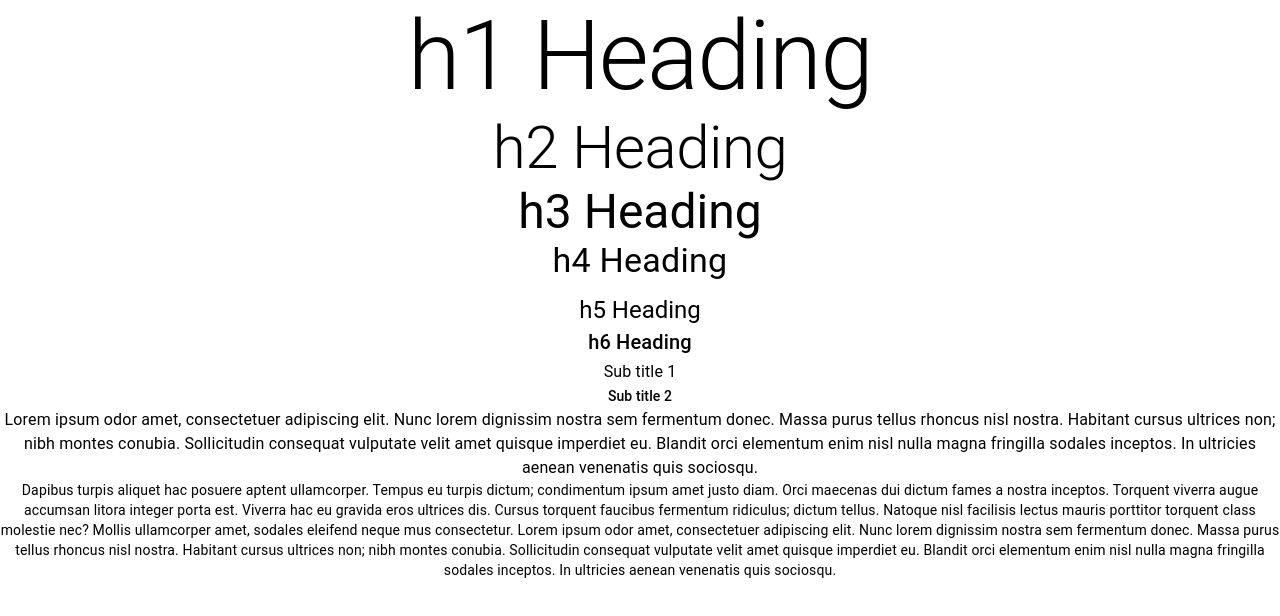
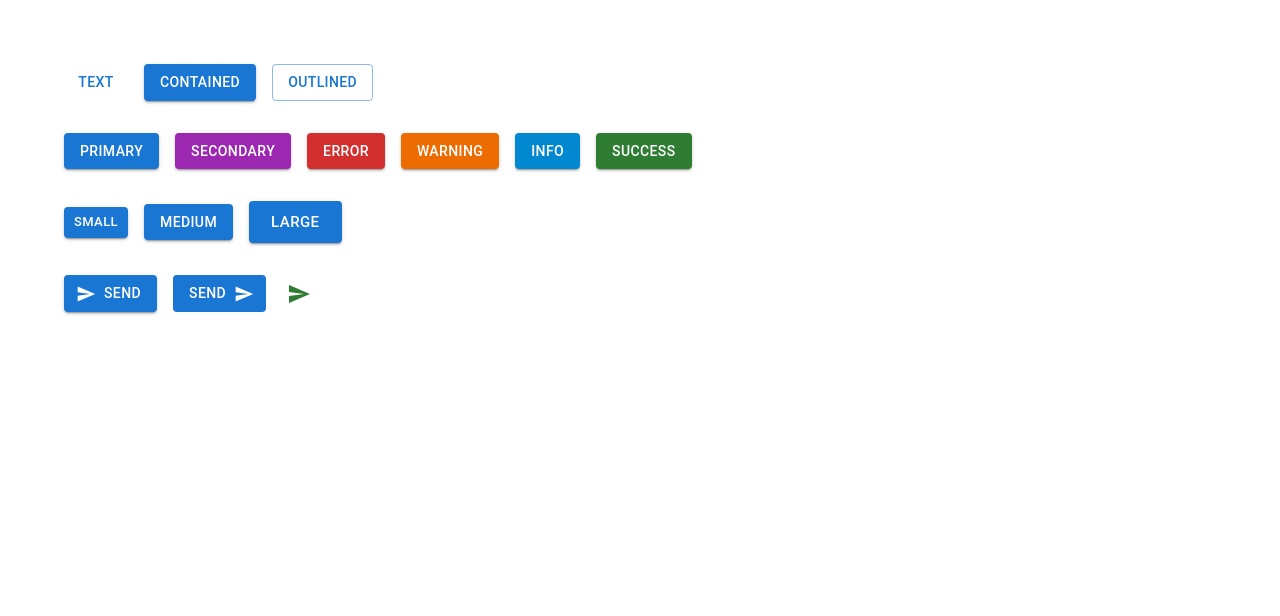
Before and after one commit to davidgillard/react-mui-demo, a React (Create React App) app: page / in a window 1280 px wide. Shown: the top 616 px of the page. Built offline with nearby package versions, Linux system fonts and the light colour scheme.

Commit message:
Mise en place des boutons

```diff
--- a/package.json
+++ b/package.json
@@ -5,6 +5,7 @@
   "dependencies": {
     "@emotion/react": "^11.13.0",
     "@emotion/styled": "^11.13.0",
+    "@mui/icons-material": "^5.16.6",
     "@mui/material": "^5.16.6",
     "@testing-library/jest-dom": "^5.17.0",
     "@testing-library/react": "^13.4.0",
--- a/src/App.css
+++ b/src/App.css
@@ -1,5 +1,6 @@
 .App {
-  text-align: center;
+  /* text-align: center; */
+  padding: 4rem;
 }
 
 .App-logo {
--- a/src/App.tsx
+++ b/src/App.tsx
@@ -1,11 +1,13 @@
 import { Typography } from '@mui/material';
 import './App.css';
-import { MuiTypography } from './components/MuiTypography';
+import { MuiButton } from './components/MuiButton';
+// import { MuiTypography } from './components/MuiTypography';
 
 function App() {
   return (
     <div className="App">
-      <MuiTypography />
+      {/* <MuiTypography /> */}
+      <MuiButton />
     </div>
   );
 }
--- /dev/null
+++ b/src/components/MuiButton.tsx
@@ -0,0 +1,39 @@
+import React from "react";
+import { Stack, Button, IconButton } from "@mui/material";
+import SendIcon from '@mui/icons-material/Send';
+
+export const MuiButton = () => {
+  return (
+    <Stack spacing={4}>
+      <Stack spacing={2} direction='row'>
+        <Button variant='text' href="https://google.com">Text</Button>
+        <Button variant='contained'>Contained</Button>
+        <Button variant='outlined'>Outlined</Button>
+      </Stack>
+
+      <Stack spacing={2} direction='row'>
+        <Button variant='contained' color="primary">Primary</Button>
+        <Button variant='contained' color="secondary">Secondary</Button>
+        <Button variant='contained' color="error">Error</Button>
+        <Button variant='contained' color="warning">Warning</Button>
+        <Button variant='contained' color="info">Info</Button>
+        <Button variant='contained' color="success">Success</Button>
+      </Stack>
+
+      <Stack display='block' spacing={2} direction='row'>
+        <Button variant='contained' size='small'>Small</Button>
+        <Button variant='contained' size='medium'>Medium</Button>
+        <Button variant='contained' size='large'>Large</Button>
+      </Stack>
+
+
+      <Stack spacing={2} direction='row'>
+        <Button variant='contained' startIcon={<SendIcon />} disableRipple onClick={() => alert('Clicked')}>Send</Button>
+        <Button variant='contained' endIcon={<SendIcon />} disableElevation>Send</Button>
+        <IconButton aria-label="send" color="success" size="small"><SendIcon/></IconButton>
+      </Stack>
+
+    </Stack>
+  )
+
+}
```
Also changed, not shown: 1 other file (tests, documents, lock files or other folders).
